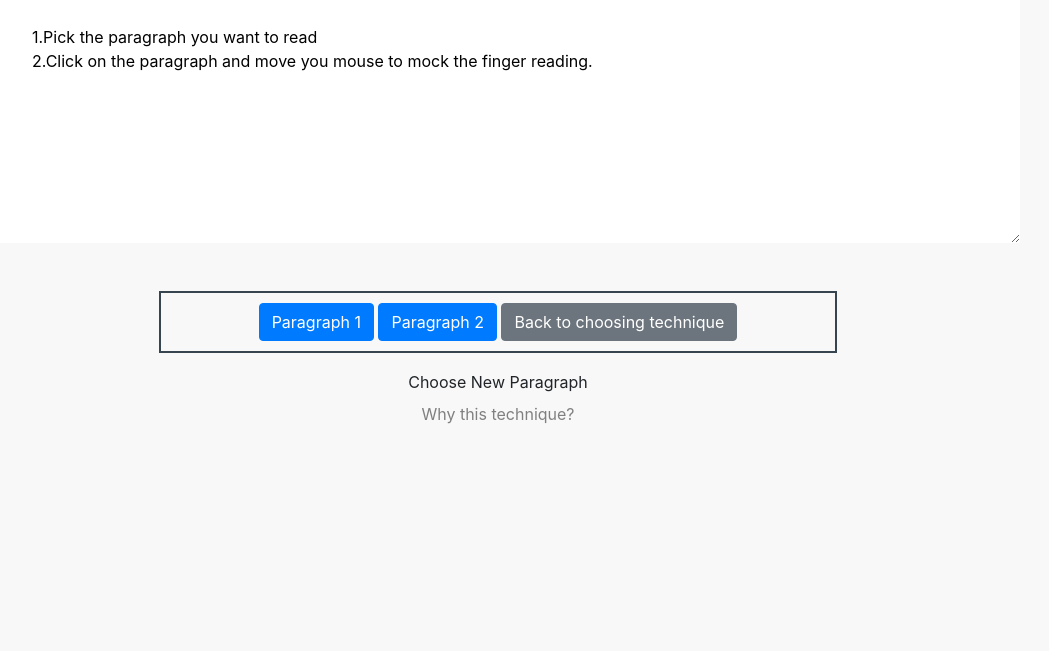
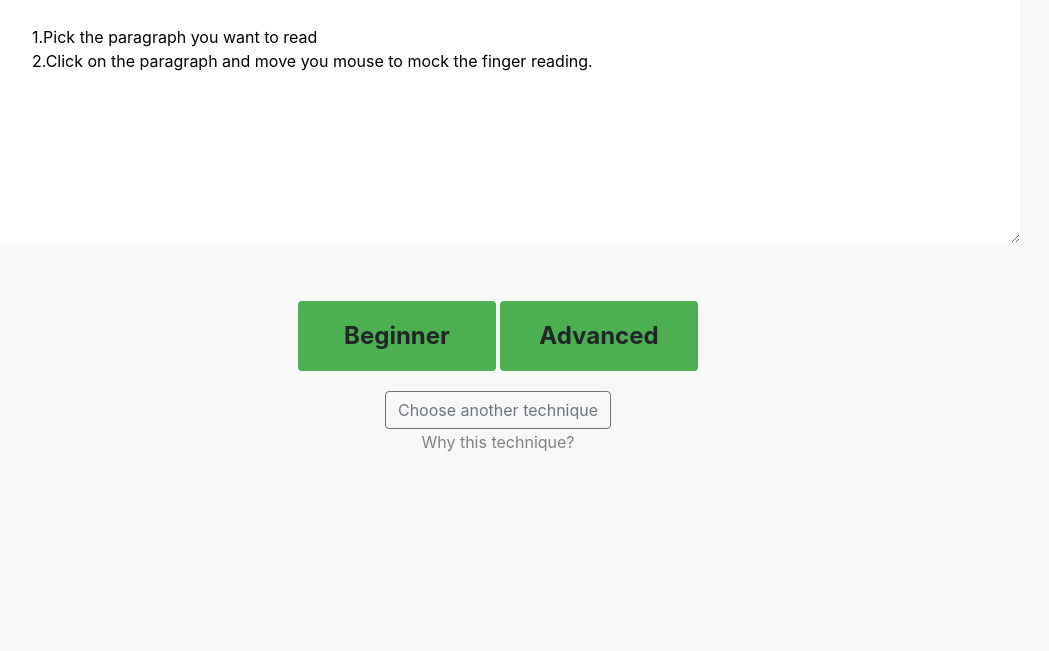
Before and after one commit to bigapple716/online-tutorial, a Flask app: page /learn/technique3/1 in a window 1280 px wide. Shown: the part 285-936 px from the top of the page, without its empty margins (142-1191 px from the left). Before the commit the page ends 709 px from the top, so only its background shows below. Run offline with Flask 2, Linux system fonts and the light colour scheme; some libraries are stand-ins or nearby versions.

Commit message:
Change the UI and Layout of Tech2 and Tech3

```diff
--- a/templates/technique3-level.html
+++ b/templates/technique3-level.html
@@ -19,7 +19,7 @@
       <a href="/learn/technique3/0" class="btn largebtn">Paragraph 1</a>
       <a href="/learn/technique3/1" class="btn largebtn">Paragraph 2</a>
       <br><br>
-      <a href="/learn" class="btn btn-secondary">Back to choosing technique</a>
+      <a href="/learn" class="btn btn-outline-secondary">Choose another technique</a>
       <br>
     </div>
   </div>
--- a/templates/technique3.html
+++ b/templates/technique3.html
@@ -25,31 +25,30 @@
             1.Pick the paragraph you want to read
             2.Click on the paragraph and move you mouse to mock the finger reading.
           </textarea>
-          <br>
-          <span id="result"></span>
+      </div>
+      <div class = "row rcenter">
+      <span id="result"></span>
       </div>
 
       <br><br>
       <div class = "row rcenter">
-        <div class="container paragraph">
-          <button href="/learn/technique3/0" id = "myBtn1" class="btn btn-primary">Paragraph 1</button>
-          <button href="/learn/technique3/1" id = "myBtn2" class="btn btn-primary">Paragraph 2</button>
-          <!-- Button trigger modal -->
-          <a href="/learn" class="btn btn-secondary">Back to choosing technique</a>
+        <div class="container technique">
+          <button href="/learn/technique3/0" id = "myBtn1" class="btn largebtn">Beginner</button>
+          <button href="/learn/technique3/1" id = "myBtn2" class="btn largebtn">Advanced</button>
         </div>
+      </div>
 
-      </div>
       <div class = "row d-flex ">
         <div class="technique">
-          <div class ="row rcenter">
-            <a href="/learn/technique3/level" class="btn orangebtn">Choose New Paragraph</a>
-          </div>
+          <!-- Button trigger modal -->
+          <a href="/learn" class="btn btn-outline-secondary">Choose another technique</a>
+          <br>
           <button type="button" class="modalbtn" data-toggle="modal" data-target="#why-this-tech-3">
             Why this technique?
           </button>
         </div>
       </div>
-  <br><br><br><br><br><br><br><br>
+    <br><br><br><br><br><br><br><br>
 
   <!-- Modal -->
   <div class="modal fade" id="why-this-tech-3" tabindex="-1" role="dialog"  aria-labelledby="why-this-tech-3-label"
```
Also changed, not shown: templates/technique2.html (+17 -13 lines).
